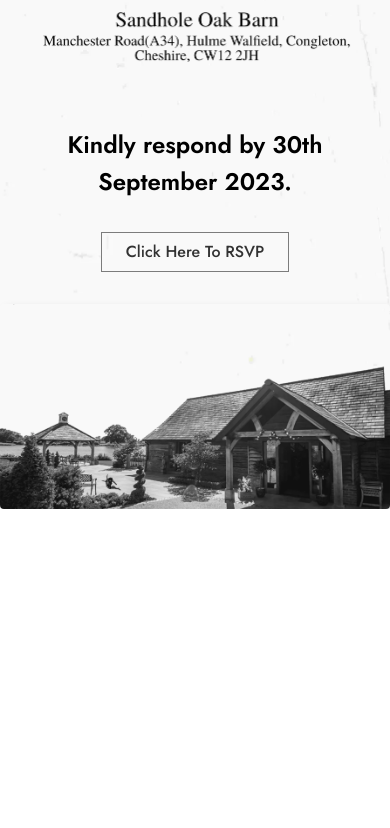
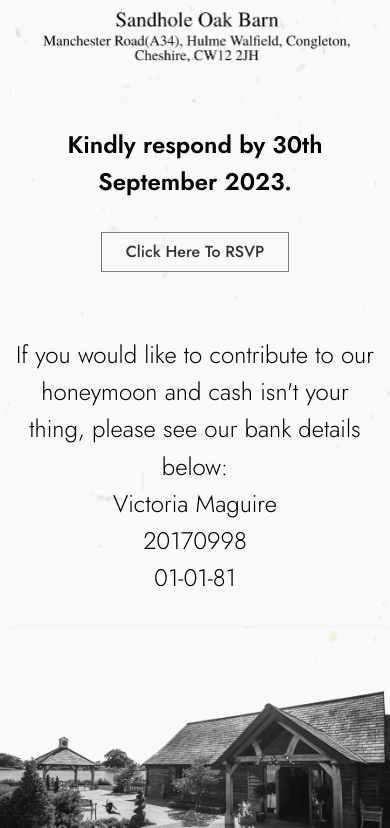
Before and after one commit to mbowman100/Bowman-Wedding-HTML, a website built with Parcel: page index.html in a window 390 px wide. Shown: the part 491-1319 px from the top of the page. Before the commit the page ends 1000 px from the top, so only its background shows below. Built offline with nearby package versions, Linux system fonts and the light colour scheme.

Commit message:
Commit from TeleportHQ

```diff
--- a/index.css
+++ b/index.css
@@ -47,7 +47,7 @@
   font-weight: 600;
   margin-bottom: var(--dl-space-space-twounits);
 }
-.home-text2 {
+.home-text02 {
   font-weight: 600;
 }
 .home-link {
@@ -62,6 +62,50 @@
   color: var(--dl-color-gray-white);
   background-color: var(--dl-color-gray-black);
 }
+.home-gift {
+  width: 100%;
+  display: flex;
+  padding: var(--dl-space-space-threeunits);
+  align-items: center;
+  flex-direction: column;
+  justify-content: space-between;
+}
+.home-text04 {
+  text-align: center;
+  font-weight: 600;
+  margin-bottom: 0px;
+}
+.home-text05 {
+  font-style: normal;
+  font-weight: 300;
+}
+.home-text06 {
+  font-style: normal;
+  font-weight: 300;
+}
+.home-text07 {
+  font-style: normal;
+  font-weight: 300;
+}
+.home-text08 {
+  font-style: normal;
+  font-weight: 300;
+}
+.home-text09 {
+  font-style: normal;
+  font-weight: 300;
+}
+.home-text10 {
+  font-style: normal;
+  font-weight: 300;
+}
+.home-text11 {
+  font-style: normal;
+  font-weight: 300;
+}
+.home-text12 {
+  font-weight: 600;
+}
 .home-image2 {
   width: 100%;
   object-fit: cover;
@@ -71,6 +115,9 @@
     height: 1789px;
   }
   .home-text {
+    text-align: center;
+  }
+  .home-text04 {
     text-align: center;
   }
   .home-image2 {
@@ -83,6 +130,10 @@
     padding-bottom: unset;
   }
   .home-banner {
+    padding-left: var(--dl-space-space-twounits);
+    padding-right: var(--dl-space-space-twounits);
+  }
+  .home-gift {
     padding-left: var(--dl-space-space-twounits);
     padding-right: var(--dl-space-space-twounits);
   }
@@ -110,6 +161,12 @@
     padding-right: var(--dl-space-space-unit);
     padding-bottom: var(--dl-space-space-twounits);
   }
+  .home-gift {
+    padding-top: var(--dl-space-space-twounits);
+    padding-left: var(--dl-space-space-unit);
+    padding-right: var(--dl-space-space-unit);
+    padding-bottom: var(--dl-space-space-twounits);
+  }
   .home-image2 {
     width: 100%;
     box-shadow: 5px 5px 10px 0px #d4d4d4;
--- a/index.html
+++ b/index.html
@@ -55,7 +55,7 @@
           <div class="home-banner">
             <h2 class="home-text">
               <span>Kindly respond by 30th September 2023.</span>
-              <br class="home-text2" />
+              <br class="home-text02" />
               <span></span>
             </h2>
             <a
@@ -65,6 +65,22 @@
               Click Here To RSVP
             </a>
           </div>
+          <div class="home-gift">
+            <h2 class="home-text04">
+              <span class="home-text05">
+                If you would like to contribute to our honeymoon and cash isn't
+                your thing, please see our bank details below:
+              </span>
+              <br class="home-text06" />
+              <span class="home-text07">Victoria Maguire</span>
+              <br class="home-text08" />
+              <span class="home-text09">20170998</span>
+              <br class="home-text10" />
+              <span class="home-text11">01-01-81</span>
+              <br class="home-text12" />
+              <span></span>
+            </h2>
+          </div>
           <img alt="image" src="public/footer-1800h.png" class="home-image2" />
         </div>
       </div>
```
